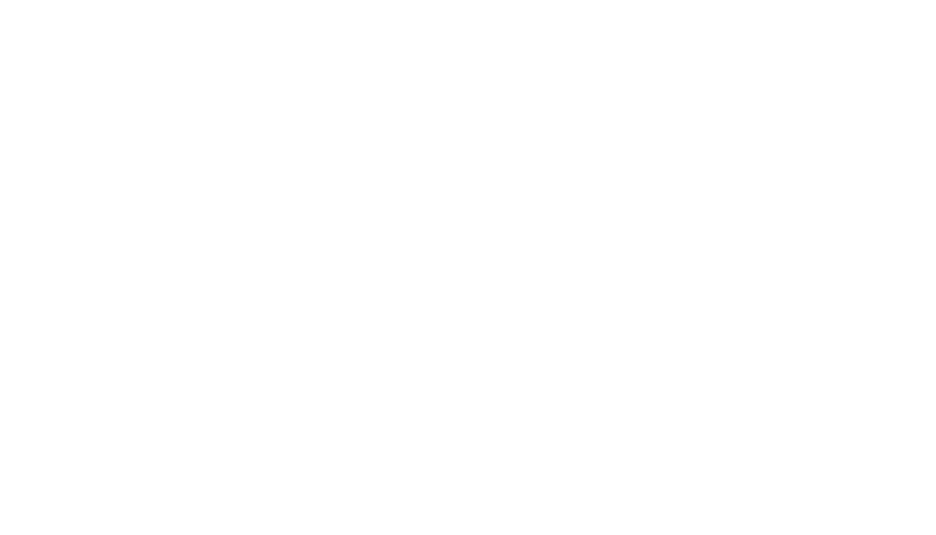
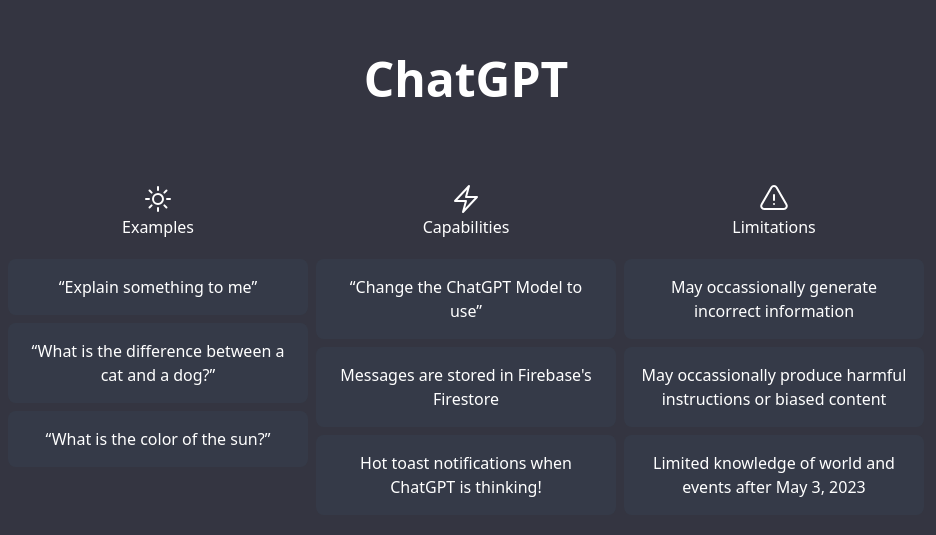
Before and after one commit to ThulinaWickramasinghe/synth-chat, a Next.js app: page / in a window 1280 px wide. Shown: the part 115-650 px from the top of the page, without its empty margins (174-1110 px from the left). Built offline with nearby package versions, Linux system fonts and the light colour scheme.

Commit message:
Create landing page without sidebar

```diff
--- a/app/globals.css
+++ b/app/globals.css
@@ -2,20 +2,8 @@
 @tailwind components;
 @tailwind utilities;
 
-:root {
-  --foreground-rgb: 0, 0, 0;
-  --background-start-rgb: 214, 219, 220;
-  --background-end-rgb: 255, 255, 255;
-}
-
-@media (prefers-color-scheme: dark) {
-  :root {
-    --foreground-rgb: 255, 255, 255;
-    --background-start-rgb: 0, 0, 0;
-    --background-end-rgb: 0, 0, 0;
+@layer components {
+  .infoText {
+    @apply max-w-[300px] rounded-lg bg-gray-700/50 p-4;
   }
 }
-
-body {
-  color: rgb(var(--foreground-rgb));
-}
--- a/app/layout.tsx
+++ b/app/layout.tsx
@@ -5,8 +5,8 @@
 const inter = Inter({ subsets: ['latin'] });
 
 export const metadata: Metadata = {
-  title: 'Synth Chat',
-  description: 'Generated by create next app',
+  title: 'ChatGPT',
+  description: 'A chat gpt clone',
 };
 
 export default function RootLayout({
@@ -17,7 +17,11 @@
   return (
     <html lang='en'>
       <body>
-        <div></div>
+        <div className='flex'>
+          {/* Sidebar */}
+          {/* Client Provider  */}
+          <div className='flex-1 bg-[#343541]'>{children}</div>
+        </div>
       </body>
     </html>
   );
--- a/app/page.tsx
+++ b/app/page.tsx
@@ -1,9 +1,66 @@
 import React from 'react';
+import {
+  SunIcon,
+  BoltIcon,
+  ExclamationTriangleIcon,
+} from '@heroicons/react/24/outline';
 
 function HomePage() {
   return (
-    <div>
-      <h1>Synth Chat Home Page</h1>
+    <div className='flex h-screen flex-col items-center justify-center px-2 text-white'>
+      <h1 className='mb-20 text-5xl font-bold'>ChatGPT</h1>
+
+      <div className='flex flex-row space-x-2 text-center'>
+        <div>
+          <div className='mb-5 flex flex-col items-center justify-center'>
+            <SunIcon className='h-8 w-8' />
+            <h2>Examples</h2>
+          </div>
+          <div className='space-y-2'>
+            <p className='infoText'>&ldquo;Explain something to me&rdquo;</p>
+            <p className='infoText'>
+              &ldquo;What is the difference between a cat and a dog?&rdquo;
+            </p>
+            <p className='infoText'>
+              &ldquo;What is the color of the sun?&rdquo;
+            </p>
+          </div>
+        </div>
+        <div>
+          <div className='mb-5 flex flex-col items-center justify-center'>
+            <BoltIcon className='h-8 w-8' />
+            <h2>Capabilities</h2>
+          </div>
+          <div className='space-y-2'>
+            <p className='infoText'>
+              &ldquo;Change the ChatGPT Model to use&rdquo;
+            </p>
+            <p className='infoText'>
+              Messages are stored in Firebase&apos;s Firestore
+            </p>
+            <p className='infoText'>
+              Hot toast notifications when ChatGPT is thinking!
+            </p>
+          </div>
+        </div>
+        <div>
+          <div className='mb-5 flex flex-col items-center justify-center'>
+            <ExclamationTriangleIcon className='h-8 w-8' />
+            <h2>Limitations</h2>
+          </div>
+          <div className='space-y-2'>
+            <p className='infoText'>
+              May occassionally generate incorrect information
+            </p>
+            <p className='infoText'>
+              May occassionally produce harmful instructions or biased content
+            </p>
+            <p className='infoText'>
+              Limited knowledge of world and events after May 3, 2023
+            </p>
+          </div>
+        </div>
+      </div>
     </div>
   );
 }
--- a/package.json
+++ b/package.json
@@ -11,6 +11,7 @@
     "format:fix": "prettier --write --ignore-path .gitignore ."
   },
   "dependencies": {
+    "@heroicons/react": "^2.1.1",
     "next": "13.5.6",
     "react": "^18",
     "react-dom": "^18"
--- a/tailwind.config.ts
+++ b/tailwind.config.ts
@@ -6,15 +6,7 @@
     './components/**/*.{js,ts,jsx,tsx,mdx}',
     './app/**/*.{js,ts,jsx,tsx,mdx}',
   ],
-  theme: {
-    extend: {
-      backgroundImage: {
-        'gradient-radial': 'radial-gradient(var(--tw-gradient-stops))',
-        'gradient-conic':
-          'conic-gradient(from 180deg at 50% 50%, var(--tw-gradient-stops))',
-      },
-    },
-  },
+  theme: {},
   plugins: [],
 };
 export default config;
```
Also changed, not shown: 1 other file (tests, documents, lock files or other folders).
